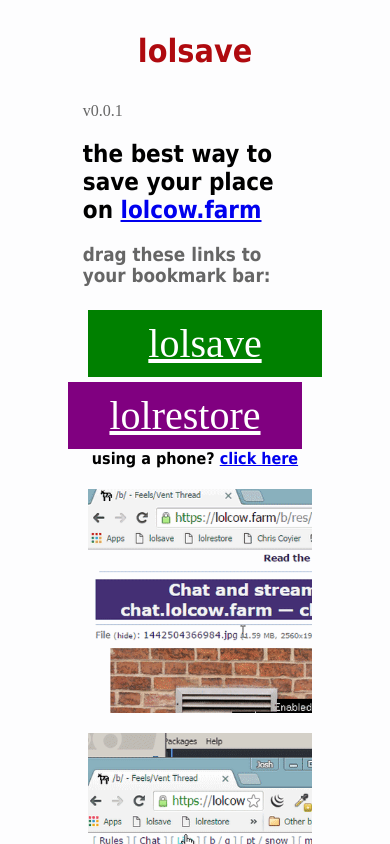
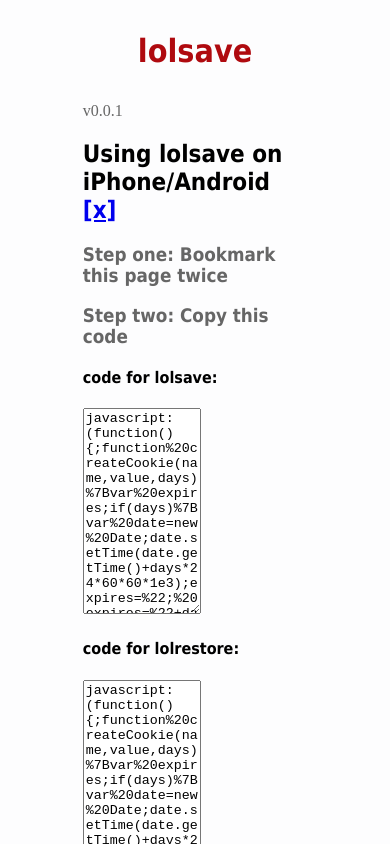
Before and after one commit to Jishaxe/lolsave, a website: page index.html in a window 390 px wide. Both pictures are taken after a click on the link "click here". Shown: the top 844 px of the page. Drawn offline with Linux system fonts and the light colour scheme.

Commit message:
Add mobile installation page

```diff
--- a/index.html
+++ b/index.html
@@ -149,6 +149,16 @@
       display: inline-block;
     }
 
+
+    #mobileguide {
+      display: none;
+    }
+
+    textarea {
+      width: 50%;
+      height: 200px;
+    }
+
     @media only screen and (max-width: 944px) {
       #container {
         width: 100%;
@@ -207,7 +217,7 @@
       <h2>the best way to save your place on <a href="http://lolcow.farm">lolcow.farm</a></h2>
       <h3>drag these links to your bookmark bar:</h3>
       <p id="bookmarklets"><a href="#" id="lolsave">lolsave</a><a href="#" id="lolrestore">lolrestore</a></p>
-      <h4 id="usingaphone">using a phone? <a href="#">click here</a></h4>
+      <h4 id="usingaphone">using a phone? <a href="javascript:void()" class="mobileguide_btn">click here</a></h4>
       <div id="gifs">
         <img src="lolsave.gif" alt="Gif demonstrating lolsave"/><img src="lolrestore.gif" alt="Gif demonstrating lolrestore"/>
       </div>
@@ -218,12 +228,26 @@
         lolsave will <b>never</b> send your data anywhere else.
         If you want to check this for yourself, you can look at the <a href="https://github.com/Jishaxe/lolsave">source code on github.</a></p>
       <h5>How can I use the bookmarklets on iPhone/Android?</h5>
-      <p>Here's a <a href="#">quick guide.</a></p>
+      <p>Here's a <a href="javascript:void()" class="mobileguide_btn">quick guide.</a></p>
       <h5>How can I delete the data lolsave saves?</h5>
       <p>All you need to do is <a href="http://www.digitaltrends.com/computing/how-to-delete-cookies-in-chrome-firefox-safari-and-ie/">clear your cookies.</a></p>
       <hr/>
       <a class="github-button" href="https://github.com/Jishaxe/lolsave/issues" data-style="mega" data-count-api="/repos/Jishaxe/lolsave#open_issues_count" data-count-aria-label="# issues on GitHub" aria-label="Issue Jishaxe/lolsave on GitHub">Issue</a>
       <a class="github-button" href="https://github.com/Jishaxe/lolsave" data-style="mega" data-count-href="/Jishaxe/lolsave/stargazers" data-count-api="/repos/Jishaxe/lolsave#stargazers_count" data-count-aria-label="# stargazers on GitHub" aria-label="Star Jishaxe/lolsave on GitHub">Star</a>
+    </div>
+
+    <div id="mobileguide">
+      <h2>Using lolsave on iPhone/Android <a href="javascript:void()" class="mobileguide_close">[x]</a></h2>
+      <h3>Step one: Bookmark this page twice</h3>
+      <h3>Step two: Copy this code</h3>
+      <h4>code for lolsave:</h4>
+      <textarea readonly id="lolsave-code">
+      </textarea>
+      <h4>code for lolrestore:</h4>
+      <textarea readonly id="lolrestore-code">
+      </textarea>
+      <h3>Step three: Edit the bookmarks and paste the code</h3>
+      <a href="javascript:void()" class="mobileguide_close">go back ></a>
     </div>
 
     <h2>Changelog</h2>
@@ -254,6 +278,7 @@
         }
       }).done(function(data) {
         $("#lolsave").attr('href', data)
+        $("#lolsave-code").text(data)
       })
 
       $.ajax({
@@ -264,7 +289,23 @@
         }
       }).done(function(data) {
         $("#lolrestore").attr('href', data)
+        $("#lolrestore-code").text(data)
       })
+
+      $(".mobileguide_btn").click(show_mobile_guide)
+      $(".mobileguide_close").click(hide_mobile_guide)
+
+      function show_mobile_guide() {
+        $("#mobileguide").slideDown();
+        $("#left").slideUp();
+        $("#right").slideUp();
+      }
+
+      function hide_mobile_guide() {
+        $("#mobileguide").slideUp();
+        $("#left").slideDown();
+        $("#right").slideDown();
+      }
     })
   </script>
 </body>
```
